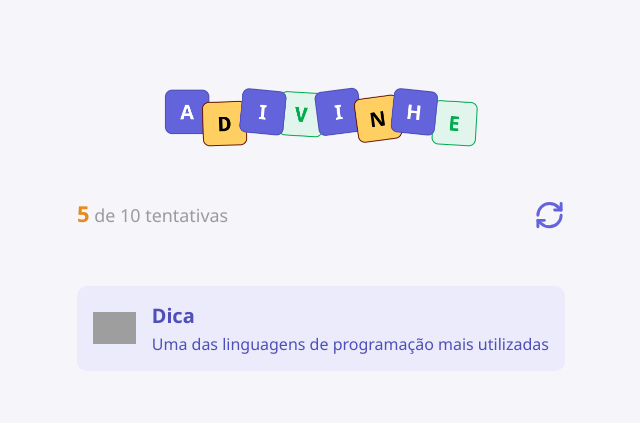
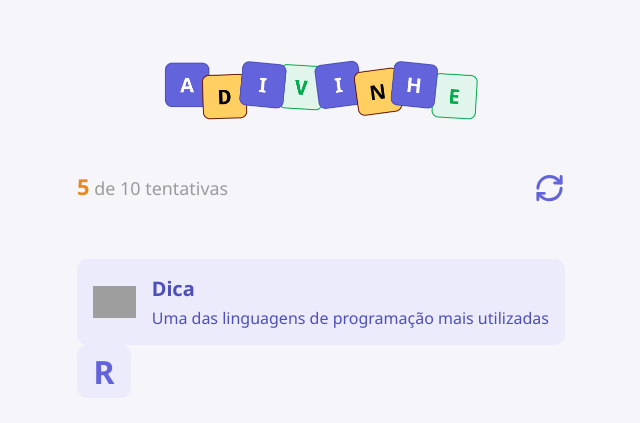
Before and after one commit to thiagoms98/adivinhe, a React (Vite) app: page / in a window 1280 px wide. Shown: the part 171-594 px from the top of the page, without its empty margins (319-959 px from the left). Built offline with nearby package versions, Linux system fonts and the light colour scheme; grey boxes are pictures that could not be loaded.

Commit message:
feat: create Letter component

```diff
--- a/src/App.tsx
+++ b/src/App.tsx
@@ -1,5 +1,6 @@
 import { Header } from "./components/Header"
 import { Tip } from "./components/Tip"
+import { Letter } from "./components/Letter"
 import styles from "./app.module.css"
 
 function App() {
@@ -12,6 +13,7 @@
 			<main>
 				<Header current={5} max={10} onRestart={handleRestartGame} />
 				<Tip tip="Uma das linguagens de programação mais utilizadas"/>
+				<Letter value="R"/>
 			</main>
 		</div>
 	)
--- /dev/null
+++ b/src/components/Letter/index.tsx
@@ -0,0 +1,13 @@
+import styles from "./styles.module.css"
+
+type Props = {
+	value?: string
+}
+
+export function Letter({ value = "" }: Props) {
+	return (
+		<div className={styles.letter}>
+			<span>{value}</span>
+		</div>
+	)
+}
--- /dev/null
+++ b/src/components/Letter/styles.module.css
@@ -0,0 +1,16 @@
+.letter {
+	width: 3.37rem;
+	height: 3.37rem;
+	border-radius: 0.62rem;
+
+	background-color: #ebebfc;
+	color: #6363db;
+
+	text-transform: uppercase;
+	font-size: 2rem;
+	font-weight: 700;
+
+	display: flex;
+	justify-content: center;
+	align-items: center;
+}
```
